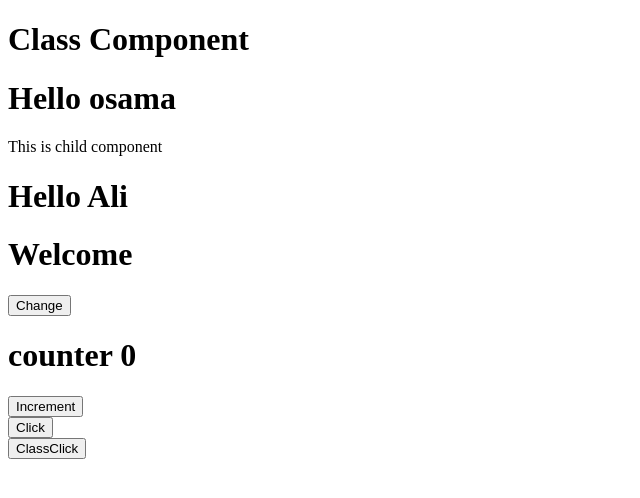
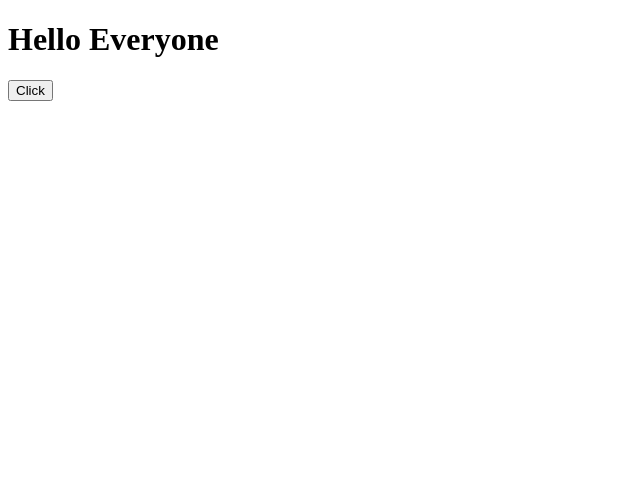
Before and after one commit to osama355/Practise, a React (Create React App) app: page / in a window 1280 px wide. Shown: the top 498 px of the page, without its empty margins (0-640 px from the left). Built offline with nearby package versions, Linux system fonts and the light colour scheme.

Commit message:
Event binding

```diff
--- a/src/App.js
+++ b/src/App.js
@@ -4,20 +4,22 @@ import Message from "./Message";
 import Counter from "./Counter";
 import FunClick from "./FunClick";
 import ClassClick from "./ClassClick";
+import Binding from "./Binding";
 
 class App extends Component {
   render() {
     return (
       <div>
-        <h1>Class Component</h1>
+        <Binding />
+        {/* <h1>Class Component</h1>
         <Name name="osama">
           <p>This is child component</p>
         </Name>
         <Name name="Ali" />
         <Message />
         <Counter />
-        <FunClick /> {/*function click*/}
-        <ClassClick /> {/*class click*/}
+        <FunClick />  function click
+        <ClassClick /> class click */}
       </div>
     );
   }
--- /dev/null
+++ b/src/Binding.jsx
@@ -0,0 +1,48 @@
+import React, { Component } from "react";
+
+class Binding extends Component {
+  constructor() {
+    super();
+    this.state = {
+      message: "Hello Everyone"
+    };
+
+    {
+      /* third approch */
+    }
+    // this.EventBind = this.EventBind.bind(this);
+  }
+
+  // EventBind() {
+  //   this.setState({
+  //     message: "Goodby!"
+  //   });
+  //   console.log(this);
+  // }
+
+  // fourth approch
+  EventBind = () => {
+    this.setState({
+      message: "Good Luck"
+    });
+  };
+
+  render() {
+    return (
+      <div>
+        <h1> {this.state.message} </h1>
+
+        {/* Approch one */}
+        {/* <button onClick={this.EventBind.bind(this)}>Click</button> */}
+
+        {/* second approch */}
+        {/* <button onClick={() => this.EventBind()}>Click</button> */}
+
+        {/* third approch */}
+        <button onClick={this.EventBind}>Click</button>
+      </div>
+    );
+  }
+}
+
+export default Binding;
```
